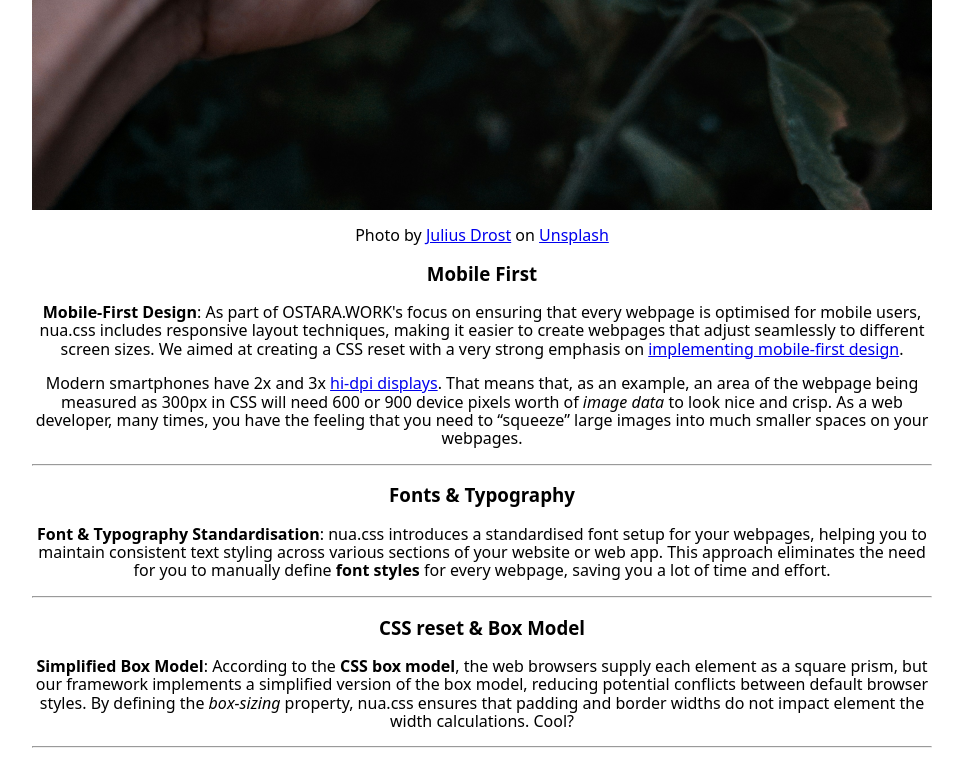
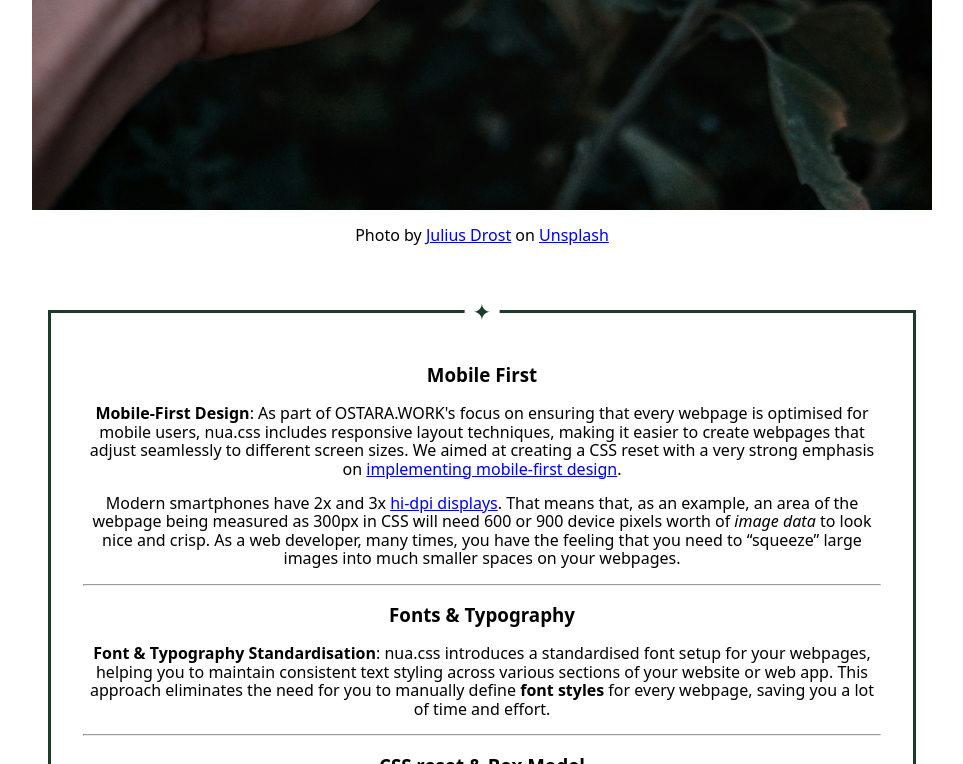
Before and after one commit to OSTARA711/nua-css, a plain HTML site: page mobile-first-css-reset-stylesheet.html in a window 1280 px wide. Shown: the part 2036-2800 px from the top of the page, without its empty margins (158-1121 px from the left). Drawn offline with Linux system fonts and the light colour scheme.

Commit message:
Changes to CSS

```diff
--- a/mobile-first-css-reset-stylesheet.html
+++ b/mobile-first-css-reset-stylesheet.html
@@ -71,7 +71,7 @@
 
   <div class="container">
     <section class="box">
-    <section>
+
       <h2>CSS reset with Nua.CSS</h2>
       <p>
         Nua.css is a <strong>modern CSS reset</strong> designed to ensure a very consistent styling across all modern browsers.
@@ -87,7 +87,7 @@
       </p>
       <p>
 	The initial version of nua.css was privately introduced as a foundational stylesheet aimed at creating a uniform and consistent design across all webpages, while also improving accessibility and <strong>mobile responsiveness</strong>.
-	Created to replace <a href="https://nicolasgallagher.com/about-normalize-css/" target="_blank" rel="noopener noreferrer">normalize.css</a> of Nicolas Gallagher with an up-to-date and sophisticated approach, the latest performance improvements and ensuring wide flexibility. Many tests were made before its deployment as Digital Tool.
+	Created to replace <a href="https://nicolasgallagher.com/about-normalize-css/" target="_blank" rel="noopener noreferrer">normalize.css</a> of Nicolas Gallagher with an up-to-date and sophisticated approach, the latest performance improvements and ensuring wide flexibility. Tests were made before its deployment as a Digital Tool.
       </p>
       <p>
 	Nua.CSS <b>Version 2.0 - Public Release in 2026</b>
@@ -96,7 +96,7 @@
 	Historically, the main goal of a CSS reset has been to ensure consistency between browsers and to undo all default styles, creating a blank slate for your webpages,
 	but nowadays, modern browsers do not have massive discrepancies regarding the layout display and spacing, thus, it is not really necessary to strip away all of the browser default settings. <a href="https://web.dev/learn/performance/why-speed-matters/">Does speed really matter?</a> Version 2.0 has speed at its heart.
       </p>
-    </section>
+
     </section>
 
     <section>
@@ -116,9 +116,15 @@
 	</div>
 	<p>Photo by <a href="https://unsplash.com/@juliusdrost?utm_source=unsplash&utm_medium=referral&utm_content=creditCopyText">Julius Drost</a> on <a href="https://unsplash.com/photos/person-holding-smartphone-displaying-orange-daisy-flower-ttm_4U63b90">Unsplash</a>
         </p>
+
+        <br>
+
     </section>
 
-    <section>
+
+    <div class="container">
+    <section class="celtic-frame">
+
       <h3><strong>Mobile First</strong></h3>
       <p>
 	<b><strong>Mobile-First Design</strong></b>: As part of OSTARA.WORK's focus on ensuring that every webpage is optimised for mobile users, nua.css includes responsive layout techniques,
@@ -173,6 +179,8 @@
 
       <div class="center-decorative">&#x2756;</div>
 
+      <br>
+
       <h3>Why Nua.CSS?</h3>
       <p>
 	Nua.CSS was specifically designed to cater to the needs of both developers and users. Its very lightweight, flexible and mobile-first nature makes it a perfect starting point for any custom theme or website design.
--- a/style.css
+++ b/style.css
@@ -295,4 +295,37 @@ html {
     scrollbar-color: #888 #F1F1F1; /* thumb color | track color */
 }
 
+/* ==========================================================================
+   Celtic Frame
+   ========================================================================= */
+
+.celtic-frame {
+    border: 3px solid #1d3b2a;
+    padding: 2rem;
+    margin: 2rem auto;
+    max-width: 900px;
+    position: relative;
+    background-color: #ffffff;
+}
+
+.celtic-frame::before,
+.celtic-frame::after {
+    content: "✦";
+    position: absolute;
+    left: 50%;
+    transform: translateX(-50%);
+    font-size: 1.4rem;
+    color: #1d3b2a;
+    background: #ffffff;
+    padding: 0 0.5rem;
+}
+
+.celtic-frame::before {
+    top: -0.9rem;
+}
+
+.celtic-frame::after {
+    bottom: -0.9rem;
+}
+
 /*EOF*/
```
